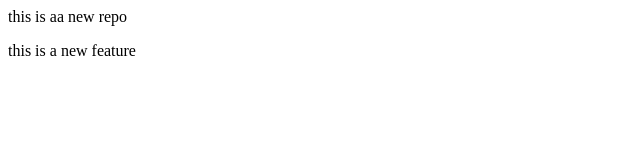
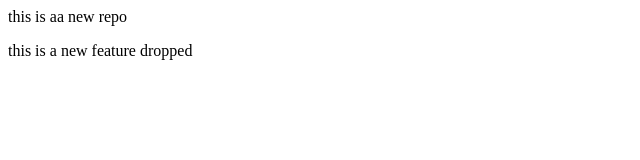
Before and after one commit to apaiharoh-debug/local-repo, a plain HTML site: page index.html in a window 1280 px wide. Shown: the full height of the page, 0-640 px from the left. Drawn offline with Linux system fonts and the light colour scheme.

Commit message:
Add dropprd

```diff
--- a/index.html
+++ b/index.html
@@ -1,2 +1,2 @@
 <p>this is  aa new repo</p>
-<p>this is a new feature </p>
+<p>this is a new feature dropped </p>
```
